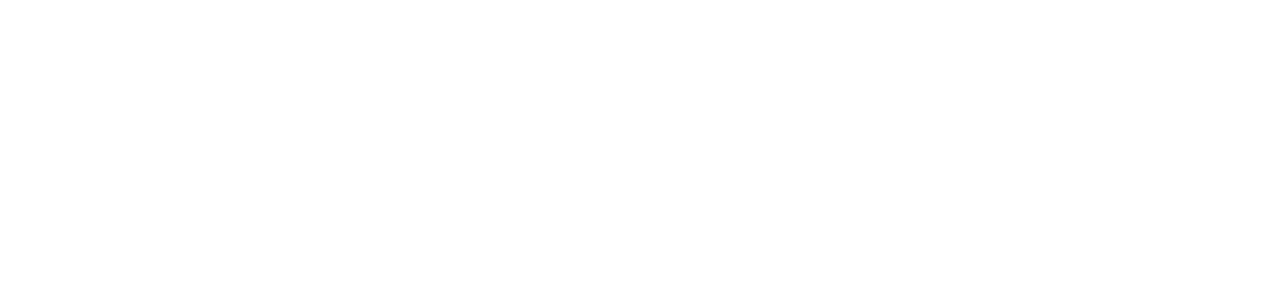
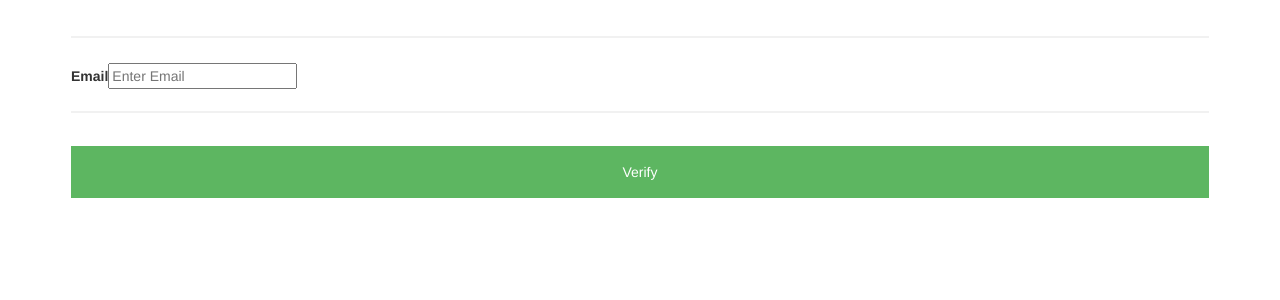
Before and after one commit to manojpawane/TimesNoteFront, an Angular app: page /confirmation/1 in a window 1280 px wide. Before the commit this address led to /. Shown: the top 300 px of the page. Built offline with nearby package versions, Linux system fonts and the light colour scheme.

Commit message:
Confirm post added for front end

```diff
--- a/angular.json
+++ b/angular.json
@@ -25,9 +25,6 @@
             ],
             "styles": [
               "src/styles.css",
-              {
-                "input": "./node_modules/bootstrap/dist/css/bootstrap.css"
-              },
               {
                 "input": "./node_modules/bootstrap/dist/css/bootstrap.css"
               }
--- a/package.json
+++ b/package.json
@@ -22,6 +22,7 @@
     "@ng-bootstrap/ng-bootstrap": "^7.0.0",
     "bootstrap": "^3.4.1",
     "jquery": "^3.5.1",
+    "jwt-decode": "^2.2.0",
     "rxjs": "~6.5.4",
     "tslib": "^1.10.0",
     "zone.js": "~0.10.2"
--- a/src/app/components/login/login.component.ts
+++ b/src/app/components/login/login.component.ts
@@ -1,8 +1,8 @@
 import { Component, OnInit } from '@angular/core';
-import {FormBuilder, FormGroup, Validators} from '@angular/forms'
+import { FormBuilder, FormGroup, Validators } from '@angular/forms'
 import { HttpClient } from '@angular/common/http';
 import { HttpRequestService } from 'src/app/services/registration.service';
-
+import * as jwt_decode from 'jwt-decode';
 @Component({
   selector: 'app-login',
   templateUrl: './login.component.html',
@@ -10,7 +10,8 @@ import { HttpRequestService } from 'src/app/services/registration.service';
 })
 export class LoginComponent implements OnInit {
   loginForm: FormGroup;
-  constructor(private fb:FormBuilder, private service:HttpRequestService) { }
+  res;
+  constructor(private fb: FormBuilder, private service: HttpRequestService) { }
 
 
 
@@ -20,20 +21,23 @@ export class LoginComponent implements OnInit {
       password: ['', Validators.required]
     })
   }
-  get email(){
+  get email() {
     return this.loginForm.get('email')
   }
-  get password(){
+  get password() {
     return this.loginForm.get('password')
   }
 
-login(){
+  login() {
     this.service.login(
       this.loginForm.value
-).subscribe(res=>{
+    ).subscribe(res => {
+      console.log('test:')
       console.log(res);
-
-},err=>{
+      this.res = res;
+      var decoded = jwt_decode(this.res.token);
+      console.log(decoded);
+    }, err => {
       console.log(err);
 
     });
--- a/src/app/components/user-verification/user-verification.component.html
+++ b/src/app/components/user-verification/user-verification.component.html
@@ -1,4 +1,7 @@
-<!-- <style>* {box-sizing: border-box}
+<style>
+  * {
+    box-sizing: border-box;
+  }
 
   /* Add padding to containers */
   .container {
@@ -7,7 +10,8 @@
 
   /* Full-width input fields */
 
-    input[type=text]:focus, input[type=password]:focus {
+  input[type="text"]:focus,
+  input[type="password"]:focus {
     background-color: #ddd;
     outline: none;
   }
@@ -20,7 +24,7 @@
 
   /* Set a style for the submit/register button */
   .registerbtn {
-      background-color: #4CAF50;
+    background-color: #4caf50;
     color: white;
     padding: 16px 20px;
     margin: 8px 0;
@@ -31,7 +35,7 @@
   }
 
   .registerbtn:hover {
-      opacity:1;
+    opacity: 1;
   }
 
   /* Add a blue text color to links */
@@ -43,17 +47,22 @@
   .signin {
     background-color: #f1f1f1;
     text-align: center;
-    }</style>
+  }
+</style>
 
-<form [formGroup]="verifyAccount" (ngSubmit)="verify()">
+<form [formGroup]="verifyForm" (ngSubmit)="verify()">
   <div class="container">
+    <hr />
+    <label for="email"><b>Email</b></label>
+    <input
+      type="text"
+      placeholder="Enter Email"
+      name="email"
+      id="email"
+      formControlName="email"
+    />
 
-    <hr>
-    <label for="email"><b>Email</b></label>
-    <input type="text" placeholder="Enter Email" name="email" id="email" formControlName="email">
-    <div *ngIf="email.invalid && (email.dirty || email.touched)" class="alert-danger" ><div *ngIf="email.errors.required">Email is required</div></div>
-
-    <hr>
+    <hr />
     <button type="submit" class="registerbtn">Verify</button>
   </div>
-</form> -->
+</form>
--- a/src/app/components/user-verification/user-verification.component.ts
+++ b/src/app/components/user-verification/user-verification.component.ts
@@ -1,5 +1,8 @@
 import { Component, OnInit } from '@angular/core';
-import {FormBuilder, FormGroup, Validators} from '@angular/forms';
+import { FormBuilder, FormGroup, Validators } from '@angular/forms';
+import { HttpRequestService } from '../../services/registration.service';
+import { Router } from '@angular/router';
+import { variable } from '@angular/compiler/src/output/output_ast';
 
 @Component({
   selector: 'app-user-verification',
@@ -7,10 +10,36 @@ import {FormBuilder, FormGroup, Validators} from '@angular/forms';
   styleUrls: ['./user-verification.component.css']
 })
 export class UserVerificationComponent implements OnInit {
+  verifyForm: FormGroup;
 
-  constructor() { }
+  constructor(private fb: FormBuilder, private service: HttpRequestService, private router: Router) {
+
+  }
 
   ngOnInit(): void {
+    this.verifyForm = this.fb.group({
+      email: ['', Validators.required]
+    });
+  }
+  get email() {
+    return this.verifyForm.get('email');
   }
 
+
+  verify() {
+    let userDetail = {
+      token: document.URL.split('confirmation/')[1],
+      email: this.verifyForm.value.email
+    }
+    this.service.verify(
+      userDetail
+    ).subscribe(res => {
+      this.router.navigate(['login']);
+      console.log(res);
+    }, err => {
+      console.log(err);
+      alert(err.error.msg);
+    });
+
+  }
 }
--- a/src/app/services/registration.service.ts
+++ b/src/app/services/registration.service.ts
@@ -1,5 +1,5 @@
 import { Injectable } from '@angular/core';
-import { HttpClient } from "@angular/common/http";
+import { HttpClient } from '@angular/common/http';
 
 @Injectable(
   {
@@ -7,15 +7,20 @@ import { HttpClient } from "@angular/common/http";
   }
 )
 
-export class HttpRequestService{
-    constructor(private _http:HttpClient){
+export class HttpRequestService {
+  // tslint:disable-next-line: variable-name
+  constructor(private _http: HttpClient) {
 
   }
-    add(user: any){
+  add(user: any) {
     return this._http.post('http://localhost:5000/user', user);
   }
 
-    login(loginDetails:any){
+  login(loginDetails: any) {
     return this._http.post('http://localhost:5000/user/login', loginDetails)
   }
+
+  verify(verifyDetails: any){
+    return this._http.post('http://localhost:5000/user/verify', verifyDetails)
   }
+}
```
Also changed, not shown: src/app/app-routing.module.ts (+5 -4 lines), src/app/components/registeration/registration.component.ts (+16 -16 lines), 1 other file (tests, documents, lock files or other folders). Lines whose indentation alone changed are shown as unchanged.
